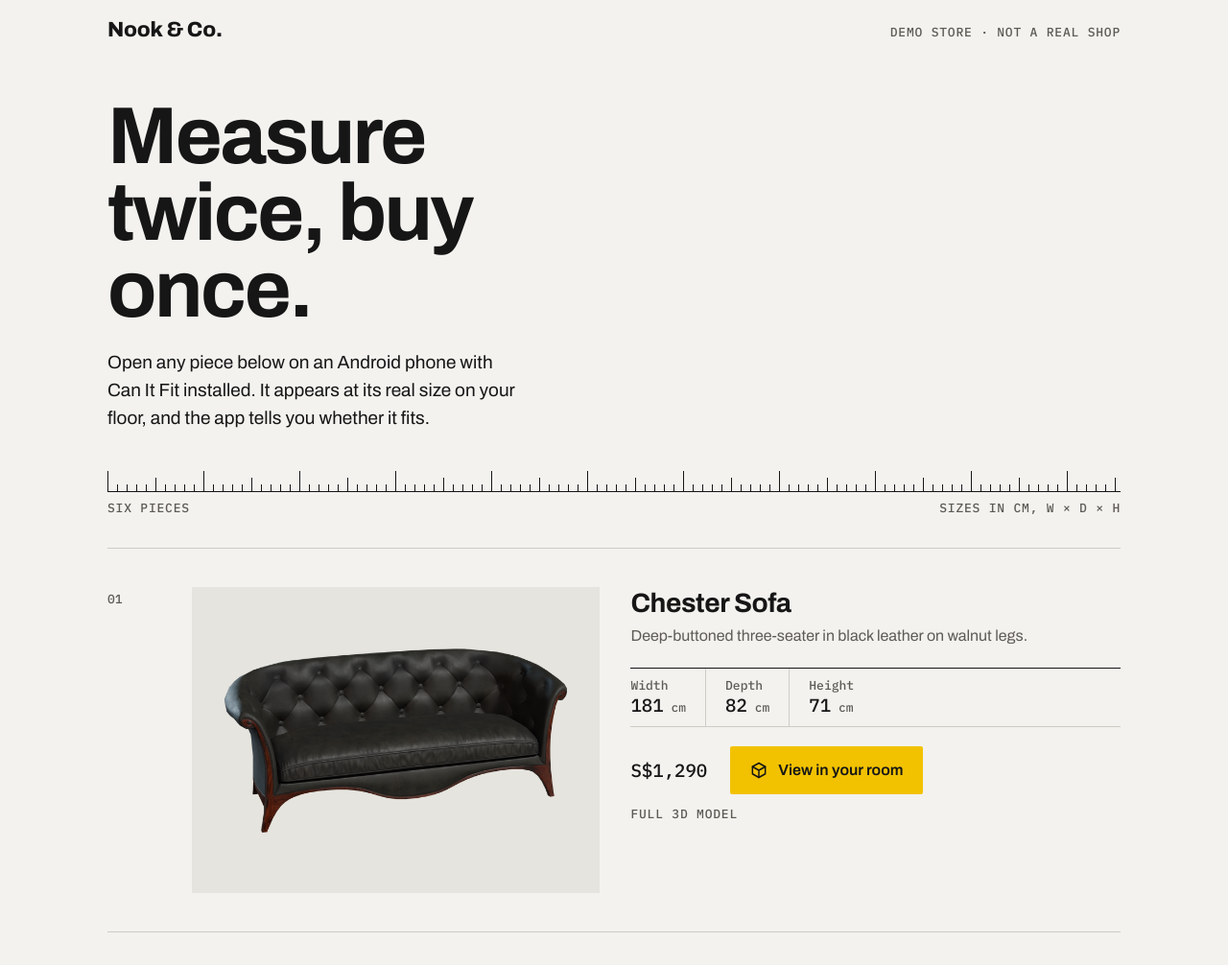
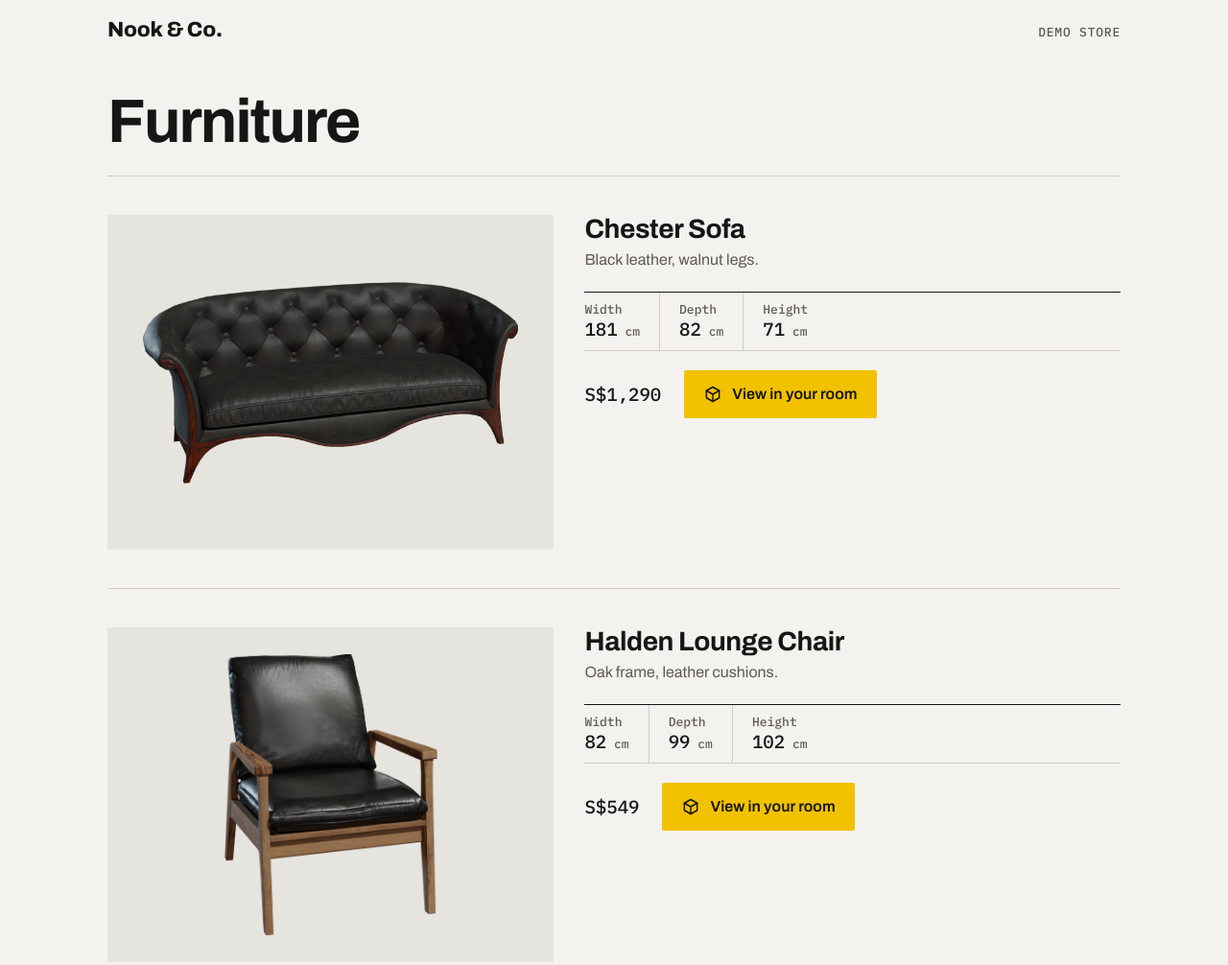
Before and after one commit to blacknif/canitfit-shop, a plain HTML site: page index.html in a window 1280 px wide. Shown: the top 1006 px of the page at 96% size. Drawn offline with Linux system fonts and the light colour scheme.

Commit message:
Simplify shop page text
Drop the slogan, intro, ruler, row numbers, model tags and help
paragraphs; keep a plain heading, short product descriptions and one
line saying the button needs the app.

```diff
--- a/index.html
+++ b/index.html
@@ -3,13 +3,12 @@
 <head>
   <meta charset="utf-8">
   <meta name="viewport" content="width=device-width, initial-scale=1">
-  <title>Nook &amp; Co. · Demo store</title>
-  <meta name="description" content="Demo furniture store for the Can It Fit AR app. Not a real shop.">
+  <title>Nook &amp; Co.</title>
+  <meta name="description" content="Demo furniture store for the Can It Fit app.">
   <link rel="preconnect" href="https://fonts.googleapis.com">
   <link rel="preconnect" href="https://fonts.gstatic.com" crossorigin>
   <link href="https://fonts.googleapis.com/css2?family=Archivo:wdth,wght@100..125,400..800&family=IBM+Plex+Mono:wght@400;500&display=swap" rel="stylesheet">
   <style>
-    /* Palette: paper, ink and one accent (tape-measure yellow), used only for things you can tap. */
     :root {
       --paper: #f3f2ef;
       --plate: #e6e4de;
@@ -19,12 +18,11 @@
       --accent: #f2c200;
       --on-accent: #161616;
 
-      /* Type scale (1.25 to 1.6 steps) */
-      --t-small: 0.8125rem;  /* 13px: labels, footer */
-      --t-body: 1rem;        /* 16px */
-      --t-lead: 1.1875rem;   /* 19px */
-      --t-name: 1.75rem;     /* 28px: product names */
-      --t-hero: clamp(2.75rem, 10vw, 5.25rem);
+      --t-small: 0.8125rem;
+      --t-body: 1rem;
+      --t-lead: 1.1875rem;
+      --t-name: 1.75rem;
+      --t-title: clamp(2.5rem, 8vw, 4rem);
 
       --sans: Archivo, "Helvetica Neue", Arial, sans-serif;
       --mono: "IBM Plex Mono", ui-monospace, Consolas, monospace;
@@ -58,49 +56,30 @@
       color: var(--muted);
     }
 
-    /* Header */
-    header .wrap { display: flex; flex-wrap: wrap; align-items: baseline; justify-content: space-between; gap: 6px 16px; padding-top: 20px; padding-bottom: 20px; }
+    header .wrap { display: flex; align-items: baseline; justify-content: space-between; gap: 16px; padding-top: 20px; padding-bottom: 20px; }
     .wordmark { font: 800 1.375rem/1 var(--sans); font-stretch: 125%; letter-spacing: -0.01em; }
 
-    /* Hero, ending in a ruler */
-    .hero { padding: 40px 0 0; }
-    .hero h1 {
-      margin: 0 0 20px;
-      font: 700 var(--t-hero)/0.95 var(--sans);
+    .title {
+      margin: 32px 0 24px;
+      font: 700 var(--t-title)/1 var(--sans);
       font-stretch: 125%;
       letter-spacing: -0.03em;
-      max-width: 11ch;
     }
-    .hero p { margin: 0; font-size: var(--t-lead); max-width: 40ch; }
-    .ruler {
-      height: 22px;
-      margin-top: 40px;
-      border-bottom: 1px solid var(--ink);
-      background:
-        linear-gradient(to right, var(--ink) 1px, transparent 1px) bottom left / 100px 22px repeat-x,
-        linear-gradient(to right, var(--ink) 1px, transparent 1px) bottom left / 50px 14px repeat-x,
-        linear-gradient(to right, var(--ink) 1px, transparent 1px) bottom left / 10px 7px repeat-x;
-    }
-    .ruler-note { display: flex; justify-content: space-between; padding-top: 8px; }
 
-    /* Products: numbered rows divided by rules */
-    .list { list-style: none; margin: 32px 0 0; padding: 0; }
+    .list { list-style: none; margin: 0; padding: 0; border-bottom: 1px solid var(--rule); }
     .item {
       display: grid;
       grid-template-columns: 1fr;
       gap: 16px;
-      padding: 28px 0 36px;
+      padding: 28px 0 32px;
       border-top: 1px solid var(--rule);
       scroll-margin-top: 16px;
     }
-    .item:target { box-shadow: inset 4px 0 0 var(--accent); padding-left: 16px; }
-    .index { font: 500 var(--t-small)/1 var(--mono); color: var(--muted); }
     .item > * { min-width: 0; }
-    /* The backdrop keeps its 4:3 shape whatever the picture's size; the picture fits inside it. */
     .plate { position: relative; margin: 0; background: var(--plate); aspect-ratio: 4 / 3; }
     .plate img { position: absolute; inset: 0; margin: auto; width: 84%; height: 84%; object-fit: contain; }
-    .name { margin: 0 0 6px; font: 700 var(--t-name)/1.1 var(--sans); font-stretch: 112%; letter-spacing: -0.015em; }
-    .desc { margin: 0 0 20px; color: var(--muted); max-width: 46ch; }
+    .name { margin: 0 0 4px; font: 700 var(--t-name)/1.1 var(--sans); font-stretch: 112%; letter-spacing: -0.015em; }
+    .desc { margin: 0 0 20px; color: var(--muted); }
 
     .spec { display: flex; flex-wrap: wrap; margin: 0 0 20px; border-top: 1px solid var(--ink); border-bottom: 1px solid var(--rule); }
     .spec div { padding: 10px 20px 10px 0; margin-right: 20px; border-right: 1px solid var(--rule); }
@@ -111,7 +90,6 @@
 
     .buy { display: flex; flex-wrap: wrap; align-items: center; gap: 12px 24px; }
     .price { font: 500 var(--t-lead)/1 var(--mono); }
-    .kind { flex-basis: 100%; }
     .view {
       display: inline-flex; align-items: center; gap: 10px;
       background: var(--accent); color: var(--on-accent);
@@ -123,19 +101,12 @@
     .icon { width: 20px; height: 20px; flex: none; fill: none; stroke: currentColor; stroke-width: 1.75; stroke-linecap: round; stroke-linejoin: round; }
 
     @media (min-width: 720px) {
-      .item { grid-template-columns: 56px minmax(0, 5fr) minmax(0, 6fr); gap: 32px; padding: 40px 0; }
-      .index { padding-top: 6px; }
-      .detail { padding-top: 2px; }
+      .item { grid-template-columns: minmax(0, 5fr) minmax(0, 6fr); gap: 32px; padding: 40px 0; }
     }
 
-    /* Notes and footer */
-    .notes { display: grid; gap: 28px; padding: 36px 0 48px; border-top: 1px solid var(--ink); }
-    @media (min-width: 720px) { .notes { grid-template-columns: 1fr 1fr; gap: 48px; } }
-    .notes h2 { margin: 0 0 8px; font: 700 var(--t-lead)/1.3 var(--sans); font-stretch: 112%; }
-    .notes p { margin: 0; color: var(--muted); max-width: 52ch; }
+    .note { margin: 20px 0 48px; }
     footer { border-top: 1px solid var(--rule); padding: 20px 0 40px; }
-    footer p { margin: 0; max-width: 72ch; }
-    .status { padding: 32px 0; color: var(--muted); }
+    footer p { margin: 0; }
   </style>
 </head>
 <body>
@@ -146,37 +117,21 @@
   <header>
     <div class="wrap">
       <span class="wordmark">Nook &amp; Co.</span>
-      <span class="label">Demo store · not a real shop</span>
+      <span class="label">Demo store</span>
     </div>
   </header>
 
   <main class="wrap">
-    <section class="hero">
-      <h1>Measure twice, buy once.</h1>
-      <p>Open any piece below on an Android phone with Can It Fit installed. It appears at its real size on your floor, and the app tells you whether it fits.</p>
-      <div class="ruler" aria-hidden="true"></div>
-      <div class="ruler-note label"><span>Six pieces</span><span>Sizes in cm, W × D × H</span></div>
-    </section>
-
-    <ol class="list" id="products" aria-label="Products">
-      <li class="status" id="status">Loading the catalogue...</li>
-    </ol>
-
-    <section class="notes" id="get-app">
-      <div>
-        <h2>If the button does nothing</h2>
-        <p>It opens the Can It Fit app, so it only works on an Android phone that has the app installed. Install the APK, then come back to this page and tap it again.</p>
-      </div>
-      <div>
-        <h2>About the sizes</h2>
-        <p>Every size is measured at the widest point. The sofa, lounge chair and TV console come with full 3D models. The bed, desk and bookshelf are built from their sizes, so they look plainer in the app but measure exactly the same.</p>
-      </div>
-    </section>
+    <h1 class="title">Furniture</h1>
+    <ul class="list" id="products" aria-label="Products">
+      <li class="item desc" id="status">Loading...</li>
+    </ul>
+    <p class="note label" id="get-app">View in your room needs the Can It Fit app on an Android phone.</p>
   </main>
 
   <footer>
     <div class="wrap">
-      <p class="label">Nook &amp; Co. is a demo store made for Can It Fit, a school project. Nothing here is for sale. Models and photos of the sofa, lounge chair and TV console: <a href="https://polyhaven.com" rel="noopener">Poly Haven</a> (CC0).</p>
+      <p class="label">School project. Nothing here is for sale. 3D models: <a href="https://polyhaven.com" rel="noopener">Poly Haven</a> (CC0).</p>
     </div>
   </footer>
 
@@ -184,7 +139,7 @@
     const APP_PACKAGE = "com.jovanyeokaisheng.canitfit";
     const isAndroid = /Android/i.test(navigator.userAgent);
 
-    // On Android an intent link opens the app directly, and falls back to the notes below if it isn't installed.
+    // On Android an intent link opens the app, or jumps to the note above if the app isn't installed.
     function appLink(id) {
       const query = "id=" + encodeURIComponent(id);
       if (!isAndroid) return "canitfit://product?" + query;
@@ -208,7 +163,7 @@
       return cell;
     }
 
-    function row(product, number) {
+    function row(product) {
       const item = el("li", "item");
       item.id = product.id;
 
@@ -219,19 +174,18 @@
       img.loading = "lazy";
       plate.append(img);
 
-      const detail = el("div", "detail");
       const spec = el("dl", "spec");
       spec.append(dimension("Width", product.widthCm), dimension("Depth", product.depthCm), dimension("Height", product.heightCm));
 
-      const buy = el("div", "buy");
       const view = el("a", "view");
       view.href = appLink(product.id);
       view.innerHTML = '<svg class="icon" aria-hidden="true"><use href="#i-room"/></svg><span>View in your room</span>';
-      buy.append(el("span", "price", "S$" + product.priceSgd.toLocaleString("en-SG")), view,
-                 el("span", "kind label", product.model ? "Full 3D model" : "Built from its size"));
+      const buy = el("div", "buy");
+      buy.append(el("span", "price", "S$" + product.priceSgd.toLocaleString("en-SG")), view);
 
+      const detail = el("div");
       detail.append(el("h2", "name", product.name), el("p", "desc", product.description), spec, buy);
-      item.append(el("div", "index", String(number).padStart(2, "0")), plate, detail);
+      item.append(plate, detail);
       return item;
     }
 
@@ -241,11 +195,11 @@
         return response.json();
       })
       .then(data => {
-        document.getElementById("products").replaceChildren(...data.products.map((p, i) => row(p, i + 1)));
+        document.getElementById("products").replaceChildren(...data.products.map(row));
         if (location.hash) document.getElementById(location.hash.slice(1))?.scrollIntoView();
       })
       .catch(() => {
-        document.getElementById("status").textContent = "The catalogue didn't load. Refresh the page to try again.";
+        document.getElementById("status").textContent = "Couldn't load the products. Refresh to try again.";
       });
   </script>
 </body>
--- a/products.json
+++ b/products.json
@@ -1,6 +1,6 @@
 {
   "shop": "Nook & Co.",
-  "note": "Demo store for the Can It Fit app (school project). Not a real shop; nothing is for sale.",
+  "note": "Demo store for the Can It Fit app. Nothing is for sale.",
   "products": [
     {
       "id": "chester-sofa",
@@ -14,7 +14,7 @@
       "image": "images/chester-sofa.png",
       "model": "models/sofa_02/sofa_02_1k.gltf",
       "modelYaw": 0,
-      "description": "Deep-buttoned three-seater in black leather on walnut legs."
+      "description": "Black leather, walnut legs."
     },
     {
       "id": "halden-lounge-chair",
@@ -28,7 +28,7 @@
       "image": "images/halden-lounge-chair.png",
       "model": "models/modern_arm_chair_01/modern_arm_chair_01_1k.gltf",
       "modelYaw": 0,
-      "description": "Solid oak frame with soft black leather cushions."
+      "description": "Oak frame, leather cushions."
     },
     {
       "id": "lumi-tv-console",
@@ -42,7 +42,7 @@
       "image": "images/lumi-tv-console.png",
       "model": "models/modern_wooden_cabinet/modern_wooden_cabinet_1k.gltf",
       "modelYaw": 0,
-      "description": "Low walnut console with slatted oak doors, for screens up to 85 inches."
+      "description": "Walnut, slatted oak doors."
     },
     {
       "id": "rest-queen-bed",
@@ -56,7 +56,7 @@
       "image": "images/rest-queen-bed.svg",
       "model": "",
       "modelYaw": 0,
-      "description": "Upholstered frame in stone grey with a padded headboard."
+      "description": "Grey fabric, padded headboard."
     },
     {
       "id": "atlas-work-desk",
@@ -70,7 +70,7 @@
       "image": "images/atlas-work-desk.svg",
       "model": "",
       "modelYaw": 0,
-      "description": "Oak-veneer desk with a drawer unit and room for two screens."
+      "description": "Oak veneer, two drawers."
     },
     {
       "id": "stack-bookshelf",
@@ -84,7 +84,7 @@
       "image": "images/stack-bookshelf.svg",
       "model": "",
       "modelYaw": 0,
-      "description": "Five shelves in warm white, slim enough for a hallway."
+      "description": "White, five shelves."
     }
   ]
 }
```
